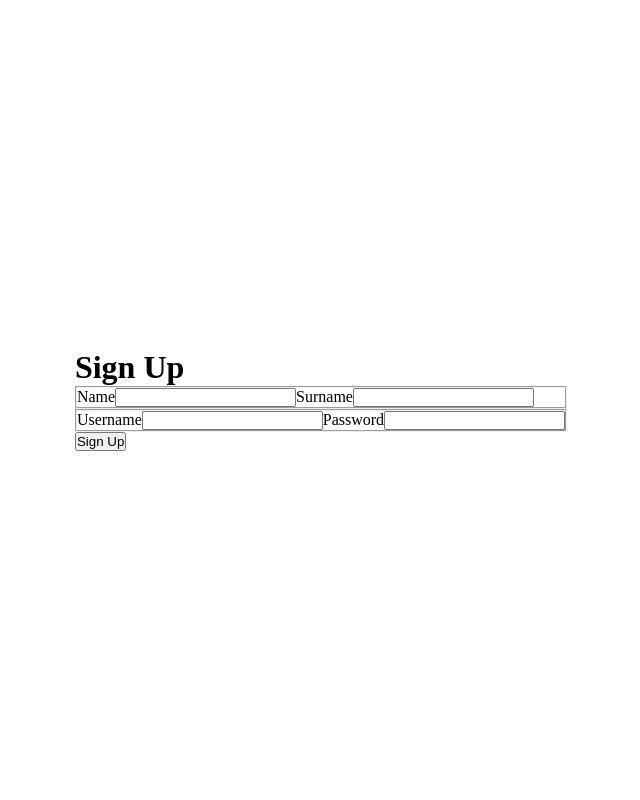
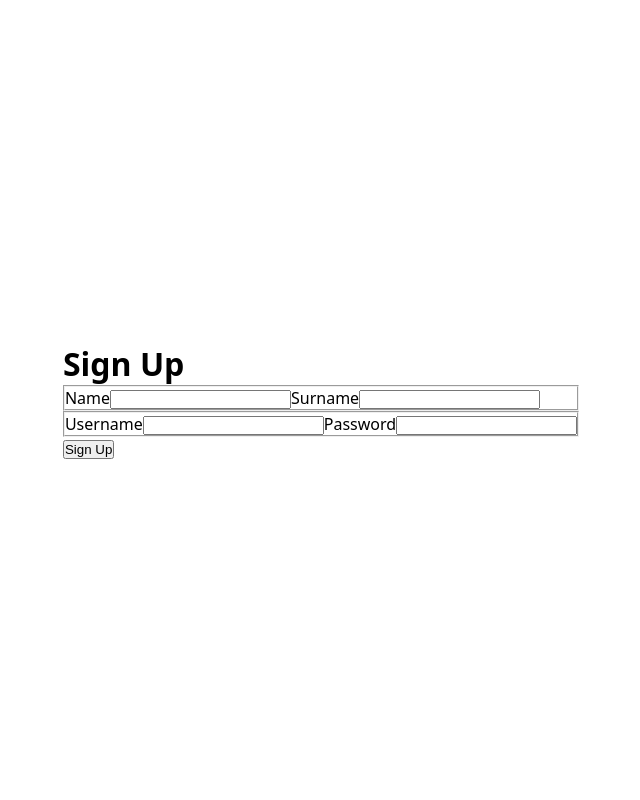
Before and after one commit to davmedeiros/members-only, a Node server app: page /sign-up in a window 1280 px wide. Shown: the whole page, without its empty margins (319-959 px from the left). Run offline with Node 20, Linux system fonts and the light colour scheme; some libraries are stand-ins or nearby versions.

Commit message:
Make min-height global and set collors

```diff
--- a/public/stylesheets/minimalist.css
+++ b/public/stylesheets/minimalist.css
@@ -1,5 +1,4 @@
 body {
-  min-height: 100svh;
   display: grid;
   place-items: center;
 }
--- a/public/stylesheets/style.css
+++ b/public/stylesheets/style.css
@@ -5,3 +5,17 @@
   margin: 0;
   padding: 0;
 }
+
+:root {
+  font-family: system-ui, -apple-system, BlinkMacSystemFont, 'Segoe UI', Roboto,
+    Oxygen, Ubuntu, Cantarell, 'Open Sans', 'Helvetica Neue', sans-serif;
+  --color-alpha: #8ecae6;
+  --color-beta: #219ebc;
+  --color-gamma: #023047;
+  --color-psi: #ffb703;
+  --color-omega: #fb8500;
+}
+
+body {
+  min-height: 100svh;
+}
```
